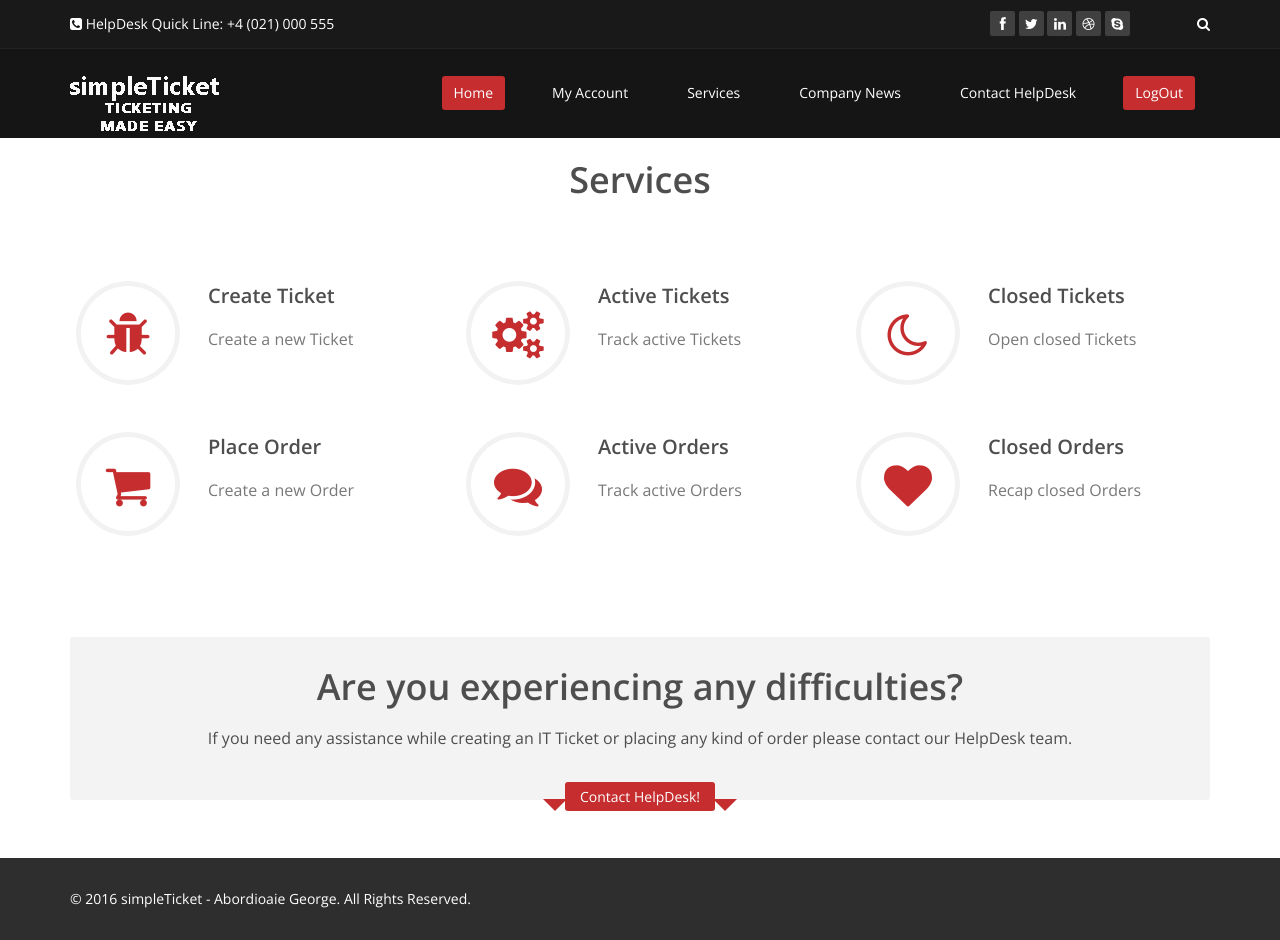
After one commit to abogeorge/simpleTicket, a Django app: page /home/services/ in a window 1280 px wide. The commit adds this page. Run offline with Django 3.2, Linux system fonts and the light colour scheme; parts of the project's set-up code (start-up, migrations or seed data) failed here and were passed over; some libraries are stand-ins or nearby versions.

Commit message:
Added Services

```diff
--- a/simpleTicket/simpleTicket/urls.py
+++ b/simpleTicket/simpleTicket/urls.py
@@ -16,6 +16,10 @@ Including another URLconf
 from django.conf.urls import patterns, include, url
 from django.contrib import admin
 
+from django.conf.urls import handler404
+
+handler404 = 'siteEngine.views.handler404'
+
 urlpatterns = [
     url(r'^admin/', admin.site.urls),
     url(r'^home/', include('siteEngine.urls', namespace='siteEngine', app_name='siteEngine')),
--- a/simpleTicket/siteEngine/templates/base.html
+++ b/simpleTicket/siteEngine/templates/base.html
@@ -74,8 +74,7 @@
                     <ul class="nav navbar-nav">
                         <li class="active"><a href='/home/'>Home</a></li>
                         <li><a href='/home/myaccount/'>My Account</a></li>
-<!-- TODO: Add Action -->
-                        <li><a href="services.html">Services</a></li>
+                        <li><a href='/home/services/'>Services</a></li>
 <!-- TODO: Add Action -->
                         <li><a href="blog.html">Company News</a></li>
                         <li><a href='/home/contact/'>Contact HelpDesk</a></li>
--- a/simpleTicket/siteEngine/templates/index.html
+++ b/simpleTicket/siteEngine/templates/index.html
@@ -47,7 +47,7 @@
                                 <div class="carousel-content">
                                     <h1 class="animation animated-item-1">Are you having difficulties creating a Ticket?</h1>
                                     <h2 class="animation animated-item-2">If you need any assistance while creating an IT Ticket or placing any kind of order please contact our HelpDesk team.</h2>
-                                    <a class="btn-slide animation animated-item-3" href="#">Contact HelpDesk!</a>
+                                    <a class="btn-slide animation animated-item-3" href='/home/contact/'>Contact HelpDesk!</a>
                                 </div>
                             </div>
                         </div>
--- /dev/null
+++ b/simpleTicket/siteEngine/templates/services.html
@@ -0,0 +1,83 @@
+{% extends "base.html" %}
+
+{% block content %}
+{% load staticfiles %}
+
+ <section id="feature" class="transparent-bg">
+        <div class="container">
+            <br>
+           <div class="center wow fadeInDown">
+                <h2>Services</h2>
+            </div>
+
+            <div class="row">
+                <div class="features">
+                    <div class="col-md-4 col-sm-6 wow fadeInDown" data-wow-duration="1000ms" data-wow-delay="600ms">
+                        <div class="feature-wrap">
+                            <i class="fa fa-bug"></i>
+<!-- TODO: Add URL -->
+                            <a href="#"><h2>Create Ticket</h2>
+                            <h3>Create a new Ticket</h3></a>
+                        </div>
+                    </div><!--/.col-md-4-->
+
+                    <div class="col-md-4 col-sm-6 wow fadeInDown" data-wow-duration="1000ms" data-wow-delay="600ms">
+                        <div class="feature-wrap">
+                            <i class="fa fa-cogs"></i>
+<!-- TODO: Add URL -->
+                            <a href="#"><h2>Active Tickets</h2>
+                            <h3>Track active Tickets</h3></a>
+                        </div>
+                    </div><!--/.col-md-4-->
+
+                    <div class="col-md-4 col-sm-6 wow fadeInDown" data-wow-duration="1000ms" data-wow-delay="600ms">
+                        <div class="feature-wrap">
+                            <i class="fa fa-moon-o"></i>
+<!-- TODO: Add URL -->
+                            <a href="#"><h2>Closed Tickets</h2>
+                            <h3>Open closed Tickets</h3></a>
+                        </div>
+                    </div><!--/.col-md-4-->
+
+                    <div class="col-md-4 col-sm-6 wow fadeInDown" data-wow-duration="1000ms" data-wow-delay="600ms">
+                        <div class="feature-wrap">
+                            <i class="fa fa-shopping-cart"></i>
+<!-- TODO: Add URL -->
+                            <a href="#"><h2>Place Order</h2>
+                            <h3>Create a new Order</h3></a>
+                        </div>
+                    </div><!--/.col-md-4-->
+
+                    <div class="col-md-4 col-sm-6 wow fadeInDown" data-wow-duration="1000ms" data-wow-delay="600ms">
+                        <div class="feature-wrap">
+                            <i class="fa fa-comments"></i>
+<!-- TODO: Add URL -->
+                            <a href="#"><h2>Active Orders</h2>
+                            <h3>Track active Orders</h3></a>
+                        </div>
+                    </div><!--/.col-md-4-->
+
+                    <div class="col-md-4 col-sm-6 wow fadeInDown" data-wow-duration="1000ms" data-wow-delay="600ms">
+                        <div class="feature-wrap">
+                            <i class="fa fa-heart"></i>
+<!-- TODO: Add URL -->
+                            <a href="#"><h2>Closed Orders</h2>
+                            <h3>Recap closed Orders</h3></a>
+                        </div>
+                    </div><!--/.col-md-4-->
+                </div><!--/.services-->
+            </div><!--/.row-->
+
+
+            <div class="get-started center wow fadeInDown">
+                <h2>Are you experiencing any difficulties?</h2>
+                <p class="lead">If you need any assistance while creating an IT Ticket or placing any kind of order please contact our HelpDesk team.</p>
+                <div class="request">
+                    <h4><a href='/home/contact/'>Contact HelpDesk!</a></h4>
+                </div>
+            </div><!--/.get-started-->
+
+        </div><!--/.container-->
+    </section><!--/#feature-->
+
+{% endblock %}
--- a/simpleTicket/siteEngine/urls.py
+++ b/simpleTicket/siteEngine/urls.py
@@ -1,8 +1,5 @@
 from django.conf.urls import patterns, url
 from . import views
-from django.conf.urls import handler404
-
-handler404 = 'siteEngine.views.handler404'
 
 urlpatterns = [
   # Index Page
@@ -15,5 +12,6 @@ urlpatterns = [
   url(r'^myaccount/$', views.myaccount, name='myaccount'),
   # Contact View
   url(r'^contact/$', views.contact, name='contact'),
-
+  # Services View
+  url(r'^services/$', views.services, name='services'),
 ]
--- a/simpleTicket/siteEngine/views.py
+++ b/simpleTicket/siteEngine/views.py
@@ -87,3 +87,7 @@ def handler404(request):
     response = render_to_response('404.html', {}, context_instance=RequestContext(request))
     response.status_code = 404
     return response
+
+# Services Page
+def services(request):
+    return render(request, "services.html")
```
